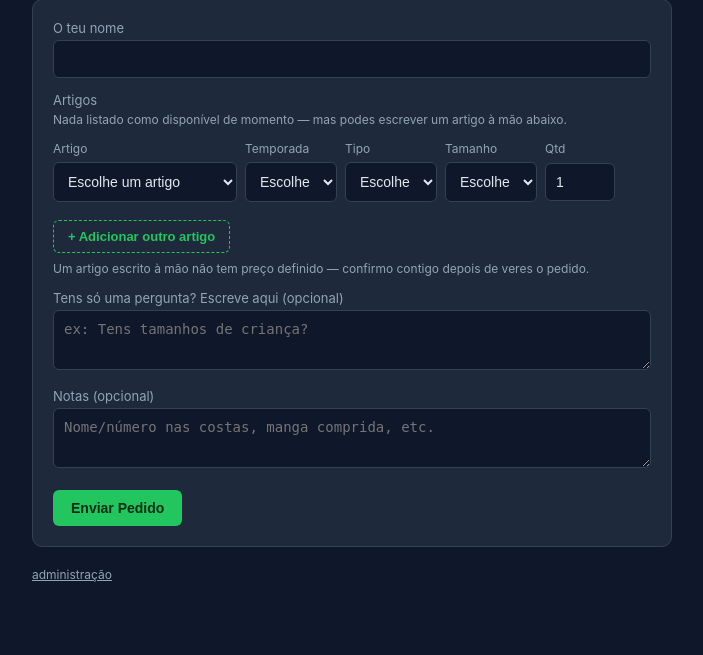
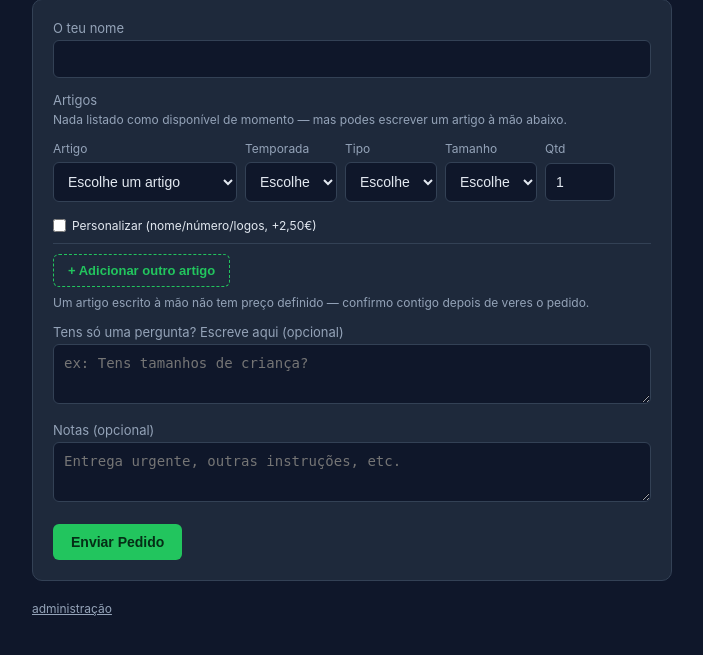
Before and after one commit to ozerebelo/plr-jerseys, a Flask app: page / in a window 1280 px wide. Shown: the part 114-769 px from the top of the page, without its empty margins (288-991 px from the left). Run offline with Flask 3, Linux system fonts and the light colour scheme; data that the repository does not hold is empty; some libraries are stand-ins or nearby versions.

Commit message:
Add fixed pricing, per-item personalization, and tournament categories
Price is now computed automatically (22€ standard, 25€ Vintage, +2.50€
for personalization) instead of a manual per-catalog-item field, and
set on the order line at submission time for catalog-matched items.
Personalization (name/number/logos) moves from a shared order-level
notes field to a per-line-item field, since it changes price per item.
Also replaces the generic "Internacional" category with actual
tournaments (Mundial 2026, Euro 2024, Outras Seleções).

```diff
--- a/app.py
+++ b/app.py
@@ -32,13 +32,18 @@ CATEGORIES = [
     "Premier League",
     "Bundesliga",
     "Serie A",
-    "Internacional",
+    "Mundial 2026",
+    "Euro 2024",
+    "Outras Seleções",
     "Outros",
     "Vintage",
 ]
 KIT_TYPES = ["Casa", "Fora", "Alternativa", "Outro"]
 _season_start_year = datetime.now().year if datetime.now().month >= 7 else datetime.now().year - 1
 SEASONS = [f"{_season_start_year - i}/{_season_start_year - i + 1}" for i in range(4)]
+BASE_PRICE = 22.0
+VINTAGE_PRICE = 25.0
+PERSONALIZATION_PRICE = 2.5
 CUSTOM_REQUEST_STATUSES = ["pending", "answered", "rejected"]
 CUSTOM_REQUEST_STATUS_LABELS = {
     "pending": "Pendente",
@@ -99,13 +104,15 @@ def init_db():
                 supplier_order_id INTEGER,
                 is_custom INTEGER NOT NULL DEFAULT 0,
                 kit_type TEXT,
-                season TEXT
+                season TEXT,
+                personalization TEXT
             )
             """
         )
         db.execute("ALTER TABLE orders ADD COLUMN IF NOT EXISTS is_custom INTEGER NOT NULL DEFAULT 0")
         db.execute("ALTER TABLE orders ADD COLUMN IF NOT EXISTS kit_type TEXT")
         db.execute("ALTER TABLE orders ADD COLUMN IF NOT EXISTS season TEXT")
+        db.execute("ALTER TABLE orders ADD COLUMN IF NOT EXISTS personalization TEXT")
         db.execute(
             """
             CREATE TABLE IF NOT EXISTS catalog_items (
@@ -202,12 +209,24 @@ def image_src(image_url):
     return url_for("static", filename=image_url)
 
 
+def with_display_price(catalog_rows):
+    items = []
+    for row in catalog_rows:
+        item = dict(row)
+        price = VINTAGE_PRICE if item["category"] == "Vintage" else BASE_PRICE
+        item["display_price"] = f"{price:.0f}€"
+        items.append(item)
+    return items
+
+
 @app.route("/")
 def index():
     db = get_db()
-    catalog = db.execute(
-        "SELECT * FROM catalog_items WHERE available = 1 ORDER BY category ASC NULLS LAST, name ASC"
-    ).fetchall()
+    catalog = with_display_price(
+        db.execute(
+            "SELECT * FROM catalog_items WHERE available = 1 ORDER BY category ASC NULLS LAST, name ASC"
+        ).fetchall()
+    )
     return render_template("index.html", catalog=catalog)
 
 
@@ -221,11 +240,15 @@ def create_order():
     kit_types = request.form.getlist("kit_type[]")
     sizes = request.form.getlist("size[]")
     quantities = request.form.getlist("quantity[]")
+    personalize_flags = request.form.getlist("personalize[]")
+    personalize_texts = request.form.getlist("personalize_text[]")
 
     db = get_db()
-    catalog = db.execute(
-        "SELECT * FROM catalog_items WHERE available = 1 ORDER BY category ASC NULLS LAST, name ASC"
-    ).fetchall()
+    catalog = with_display_price(
+        db.execute(
+            "SELECT * FROM catalog_items WHERE available = 1 ORDER BY category ASC NULLS LAST, name ASC"
+        ).fetchall()
+    )
     catalog_by_name = {c["name"]: c for c in catalog}
 
     line_items = []
@@ -234,6 +257,10 @@ def create_order():
         season = seasons[i].strip() if i < len(seasons) else ""
         kit_type = kit_types[i].strip() if i < len(kit_types) else ""
         size = sizes[i].strip() if i < len(sizes) else ""
+        personalized = (personalize_flags[i].strip() == "1") if i < len(personalize_flags) else False
+        personalization = personalize_texts[i].strip() if i < len(personalize_texts) else ""
+        if not personalized:
+            personalization = ""
         if not name and not size:
             continue
 
@@ -264,6 +291,15 @@ def create_order():
                 )
             if not valid_seasons:
                 season = ""
+            if personalized and not personalization:
+                return render_template(
+                    "index.html",
+                    error="Escreve o nome/número a personalizar, ou desmarca a personalização.",
+                    catalog=catalog,
+                )
+            base_price = VINTAGE_PRICE if matched_item["category"] == "Vintage" else BASE_PRICE
+            price = base_price + (PERSONALIZATION_PRICE if personalized else 0)
+            price_str = f"{price:.2f}€"
             is_custom = False
         else:
             if not name or not size:
@@ -274,6 +310,7 @@ def create_order():
                 )
             season = ""
             kit_type = ""
+            price_str = None
             is_custom = True
 
         try:
@@ -281,7 +318,7 @@ def create_order():
         except ValueError:
             quantity = 1
 
-        line_items.append((name, season, kit_type, size, quantity, is_custom))
+        line_items.append((name, season, kit_type, size, quantity, is_custom, price_str, personalization))
 
     if not coworker_name or (not line_items and not custom_request_text):
         return render_template(
@@ -292,11 +329,13 @@ def create_order():
 
     request_id = uuid.uuid4().hex[:8]
     created_at = datetime.now().isoformat(timespec="seconds")
-    for name, season, kit_type, size, quantity, is_custom in line_items:
+    for name, season, kit_type, size, quantity, is_custom, price_str, personalization in line_items:
         db.execute(
             """
-            INSERT INTO orders (coworker_name, item_description, season, kit_type, size, quantity, notes, status, created_at, request_id, is_custom)
-            VALUES (%s, %s, %s, %s, %s, %s, %s, 'pending', %s, %s, %s)
+            INSERT INTO orders
+                (coworker_name, item_description, season, kit_type, size, quantity, notes, status,
+                 price, created_at, request_id, is_custom, personalization)
+            VALUES (%s, %s, %s, %s, %s, %s, %s, 'pending', %s, %s, %s, %s, %s)
             """,
             (
                 coworker_name,
@@ -306,9 +345,11 @@ def create_order():
                 size,
                 quantity,
                 notes,
+                price_str,
                 created_at,
                 request_id,
                 1 if is_custom else 0,
+                personalization or None,
             ),
         )
 
@@ -448,6 +489,9 @@ def admin():
         categories=CATEGORIES,
         kit_types=KIT_TYPES,
         seasons=SEASONS,
+        base_price=BASE_PRICE,
+        vintage_price=VINTAGE_PRICE,
+        personalization_price=PERSONALIZATION_PRICE,
         supplier_orders=supplier_orders,
         custom_request_statuses=CUSTOM_REQUEST_STATUSES,
         custom_request_status_labels=CUSTOM_REQUEST_STATUS_LABELS,
@@ -474,14 +518,13 @@ def bulk_add_catalog_items():
         seasons = [s.strip() for s in parts[2].split(",") if s.strip() in SEASONS] if len(parts) > 2 else []
         kit_types = [k.strip() for k in parts[3].split(",") if k.strip() in KIT_TYPES] if len(parts) > 3 else []
         sizes = [s.strip() for s in parts[4].split(",") if s.strip() in SIZES] if len(parts) > 4 else []
-        price = parts[5] if len(parts) > 5 else ""
 
         db.execute(
             """
-            INSERT INTO catalog_items (name, size, price, available, created_at, category, kit_types, seasons)
-            VALUES (%s, %s, %s, 1, %s, %s, %s, %s)
+            INSERT INTO catalog_items (name, size, available, created_at, category, kit_types, seasons)
+            VALUES (%s, %s, 1, %s, %s, %s, %s)
             """,
-            (name, ", ".join(sizes), price, created_at, category or None, ", ".join(kit_types), ", ".join(seasons)),
+            (name, ", ".join(sizes), created_at, category or None, ", ".join(kit_types), ", ".join(seasons)),
         )
     db.commit()
 
@@ -495,20 +538,18 @@ def add_catalog_item():
     seasons = [s for s in request.form.getlist("seasons") if s in SEASONS]
     kit_types = [k for k in request.form.getlist("kit_types") if k in KIT_TYPES]
     sizes = [s for s in request.form.getlist("sizes") if s in SIZES]
-    price = request.form.get("price", "").strip()
     image_url = save_uploaded_image(request.files.get("image"))
 
     if name:
         db = get_db()
         db.execute(
             """
-            INSERT INTO catalog_items (name, size, price, available, created_at, image_url, category, kit_types, seasons)
-            VALUES (%s, %s, %s, 1, %s, %s, %s, %s, %s)
+            INSERT INTO catalog_items (name, size, available, created_at, image_url, category, kit_types, seasons)
+            VALUES (%s, %s, 1, %s, %s, %s, %s, %s)
             """,
             (
                 name,
                 ", ".join(sizes),
-                price,
                 datetime.now().isoformat(timespec="seconds"),
                 image_url,
                 category or None,
@@ -528,7 +569,6 @@ def update_catalog_item(item_id):
     seasons = [s for s in request.form.getlist("seasons") if s in SEASONS]
     kit_types = [k for k in request.form.getlist("kit_types") if k in KIT_TYPES]
     sizes = [s for s in request.form.getlist("sizes") if s in SIZES]
-    price = request.form.get("price", "").strip()
     available = 1 if request.form.get("available") == "on" else 0
 
     db = get_db()
@@ -539,13 +579,12 @@ def update_catalog_item(item_id):
     db.execute(
         """
         UPDATE catalog_items
-        SET name = %s, size = %s, price = %s, available = %s, image_url = %s, category = %s, kit_types = %s, seasons = %s
+        SET name = %s, size = %s, available = %s, image_url = %s, category = %s, kit_types = %s, seasons = %s
         WHERE id = %s
         """,
         (
             name,
             ", ".join(sizes),
-            price,
             available,
             image_url,
             category or None,
@@ -629,8 +668,8 @@ def promote_custom_request(request_id):
 
     db.execute(
         """
-        INSERT INTO catalog_items (name, size, price, available, created_at)
-        VALUES (%s, '', '', 0, %s)
+        INSERT INTO catalog_items (name, size, available, created_at)
+        VALUES (%s, '', 0, %s)
         """,
         (row["description"], datetime.now().isoformat(timespec="seconds")),
     )
--- a/public/style.css
+++ b/public/style.css
@@ -245,9 +245,11 @@ a.admin-link {
 .line-item {
   display: grid;
   grid-template-columns: 2fr 1fr 1fr 1fr 70px 28px;
-  grid-template-rows: auto auto;
+  grid-template-rows: auto auto auto;
   gap: 8px;
   align-items: center;
+  padding-bottom: 10px;
+  border-bottom: 1px solid var(--border);
 }
 
 .line-item select, .line-item input {
@@ -271,6 +273,34 @@ a.admin-link {
   object-fit: cover;
   border-radius: 6px;
   border: 1px solid var(--border);
+}
+
+.personalize-field {
+  grid-column: 1 / -1;
+  grid-row: 3;
+  display: flex;
+  flex-wrap: wrap;
+  align-items: center;
+  gap: 8px;
+}
+
+.personalize-check {
+  display: flex;
+  align-items: center;
+  gap: 6px;
+  font-size: 12px;
+  color: var(--text);
+  margin: 0;
+  white-space: nowrap;
+}
+
+.personalize-check input {
+  width: auto;
+}
+
+.personalize-text {
+  flex: 1;
+  min-width: 160px;
 }
 
 .remove-item-btn {
--- a/templates/index.html
+++ b/templates/index.html
@@ -43,7 +43,7 @@
                 {% for category, items in catalog|groupby('category') %}
                 <optgroup label="{{ category or 'Outros' }}">
                   {% for item in items %}
-                  <option value="{{ item.name }}" data-seasons="{{ item.seasons or '' }}" data-kit-types="{{ item.kit_types or '' }}" data-sizes="{{ item.size or '' }}" data-image="{{ image_src(item.image_url) or '' }}">{{ item.name }}{% if item.price %} — {{ item.price }}{% endif %}</option>
+                  <option value="{{ item.name }}" data-seasons="{{ item.seasons or '' }}" data-kit-types="{{ item.kit_types or '' }}" data-sizes="{{ item.size or '' }}" data-image="{{ image_src(item.image_url) or '' }}">{{ item.name }} — {{ item.display_price }}</option>
                   {% endfor %}
                 </optgroup>
                 {% endfor %}
@@ -66,6 +66,14 @@
             <input type="number" name="quantity[]" min="1" value="1" class="qty-input">
             <button type="button" class="remove-item-btn" onclick="removeLineItem(this)">&times;</button>
             <img class="item-preview" alt="">
+            <div class="personalize-field">
+              <label class="personalize-check">
+                <input type="checkbox" class="personalize-checkbox" onchange="togglePersonalize(this)">
+                Personalizar (nome/número/logos, +2,50€)
+              </label>
+              <input type="hidden" name="personalize[]" class="personalize-flag" value="">
+              <input type="text" name="personalize_text[]" class="personalize-text" placeholder="ex: Ronaldo 7" style="display:none;">
+            </div>
           </div>
         </div>
         <button type="button" class="add-item-btn" onclick="addLineItem()">+ Adicionar outro artigo</button>
@@ -75,7 +83,7 @@
         <textarea id="custom_request" name="custom_request" placeholder="ex: Tens tamanhos de criança?"></textarea>
 
         <label for="notes">Notas (opcional)</label>
-        <textarea id="notes" name="notes" placeholder="Nome/número nas costas, manga comprida, etc."></textarea>
+        <textarea id="notes" name="notes" placeholder="Entrega urgente, outras instruções, etc."></textarea>
 
         <button type="submit">Enviar Pedido</button>
       </form>
@@ -181,6 +189,23 @@
       }
     }
 
+    function togglePersonalize(checkbox) {
+      const row = checkbox.closest('.line-item');
+      const flag = row.querySelector('.personalize-flag');
+      const text = row.querySelector('.personalize-text');
+      if (checkbox.checked) {
+        flag.value = '1';
+        text.style.display = 'block';
+        text.required = true;
+        text.focus();
+      } else {
+        flag.value = '';
+        text.style.display = 'none';
+        text.required = false;
+        text.value = '';
+      }
+    }
+
     function resetLineItem(row) {
       const itemSelect = row.querySelector('.item-select');
       const itemCustomInput = row.querySelector('.item-custom-input');
@@ -189,6 +214,15 @@
       const sizeSelect = row.querySelector('.size-select');
       const sizeCustomInput = row.querySelector('.size-custom-input');
       const preview = row.querySelector('.item-preview');
+      const personalizeCheckbox = row.querySelector('.personalize-checkbox');
+      const personalizeFlag = row.querySelector('.personalize-flag');
+      const personalizeText = row.querySelector('.personalize-text');
+
+      personalizeCheckbox.checked = false;
+      personalizeFlag.value = '';
+      personalizeText.value = '';
+      personalizeText.required = false;
+      personalizeText.style.display = 'none';
 
       itemSelect.selectedIndex = 0;
       itemSelect.disabled = false;
```
Also changed, not shown: templates/admin.html (+9 -7 lines).
